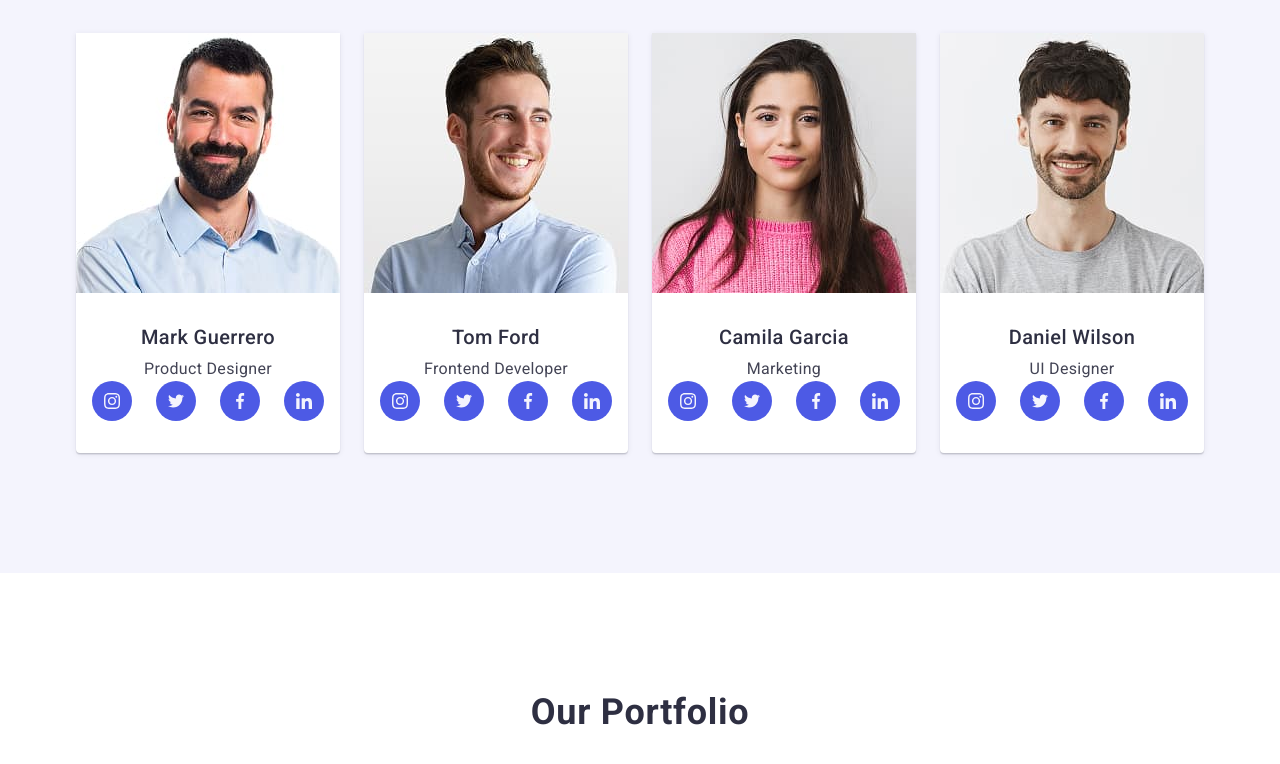
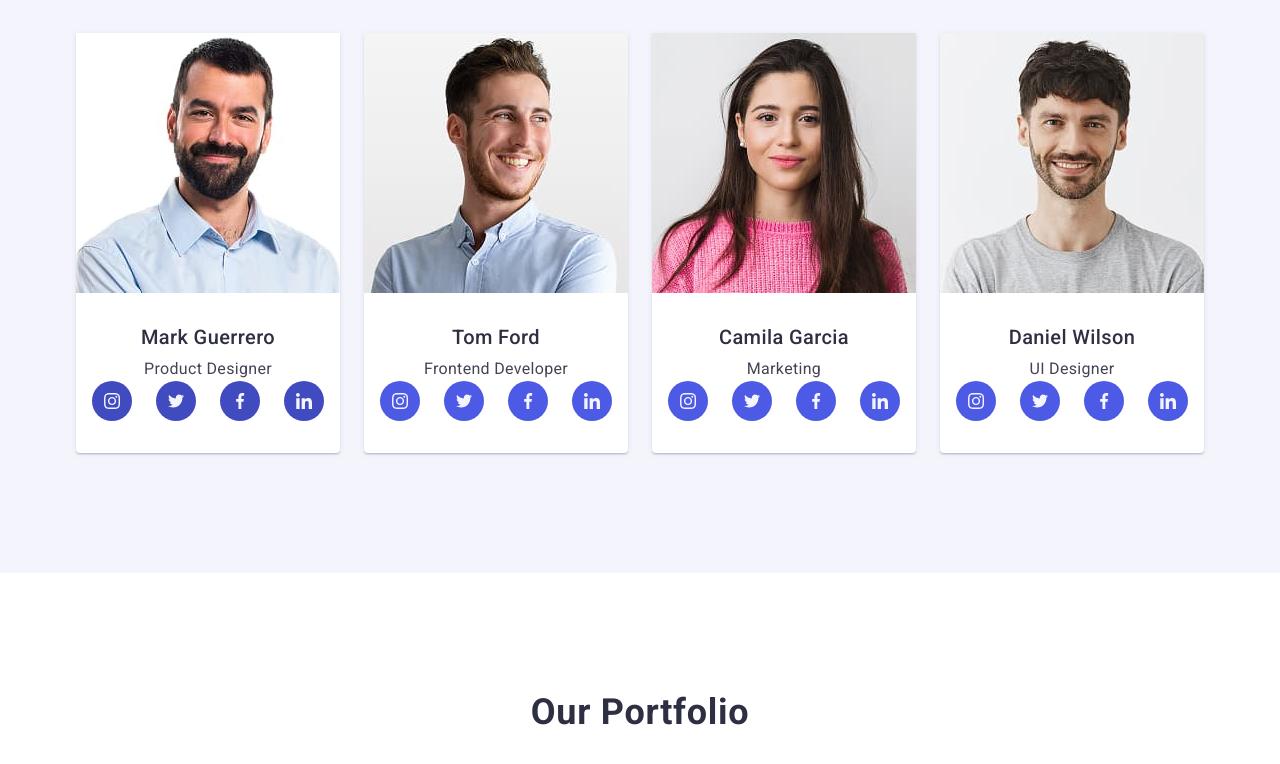
Before and after one commit to mintjam69/goit-markup-hw-04, a plain HTML site: page index.html in a window 1280 px wide. In both pictures the pointer is over the link 112 px from the left and 1736 px from the top of the page. Shown: the part 1336-2100 px from the top of the page. Drawn offline with nearby package versions, Linux system fonts and the light colour scheme.

Commit message:
fix 3 section 1

```diff
--- a/css/styles.css
+++ b/css/styles.css
@@ -388,7 +388,12 @@ nav .nav-link-curent {
 }
 
 .team-member {
-    background-color: #fff;
+    fill: #f4f4fd;
+}
+
+.team-member:hover .social-link,
+.team-member .social-link:focus {
+    background-color: #404bbf;
 }
 
 /* Footer */
```
